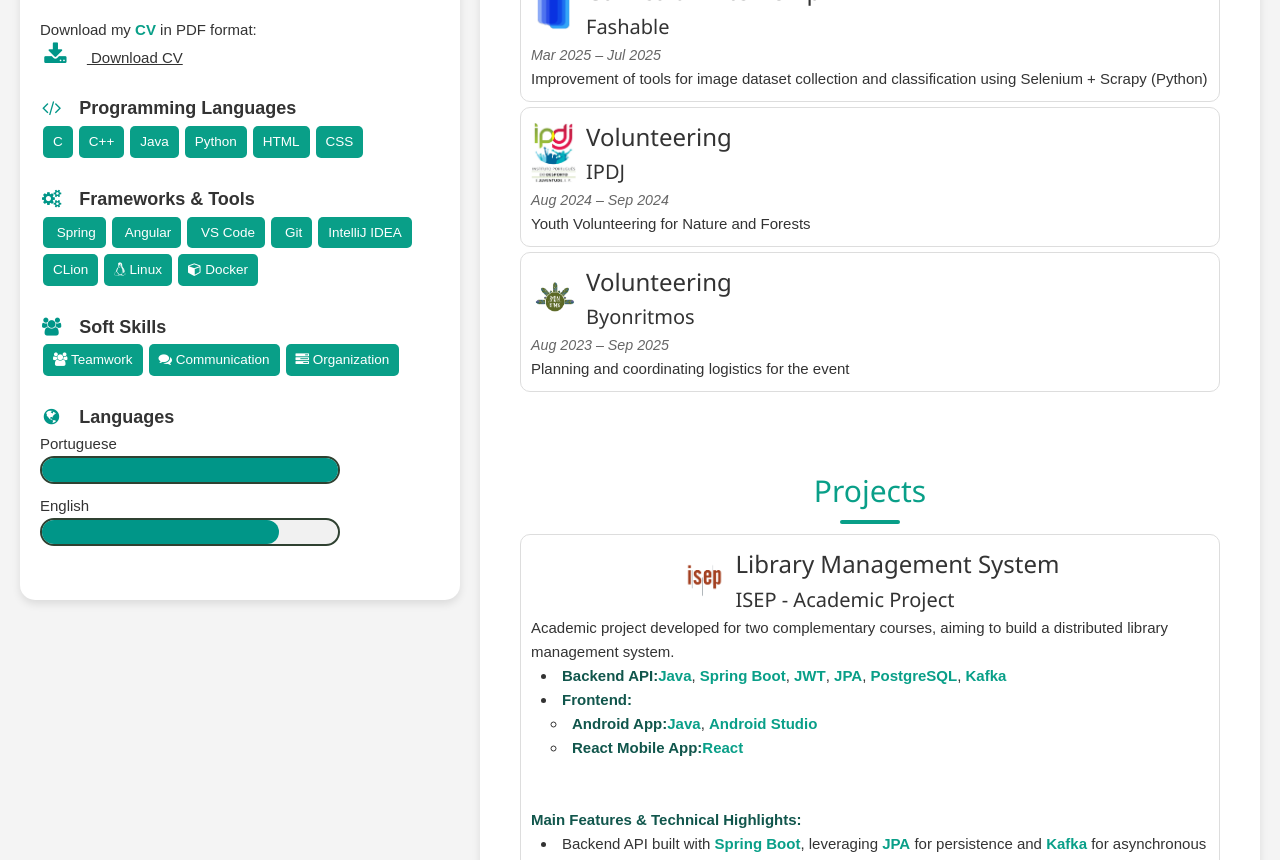
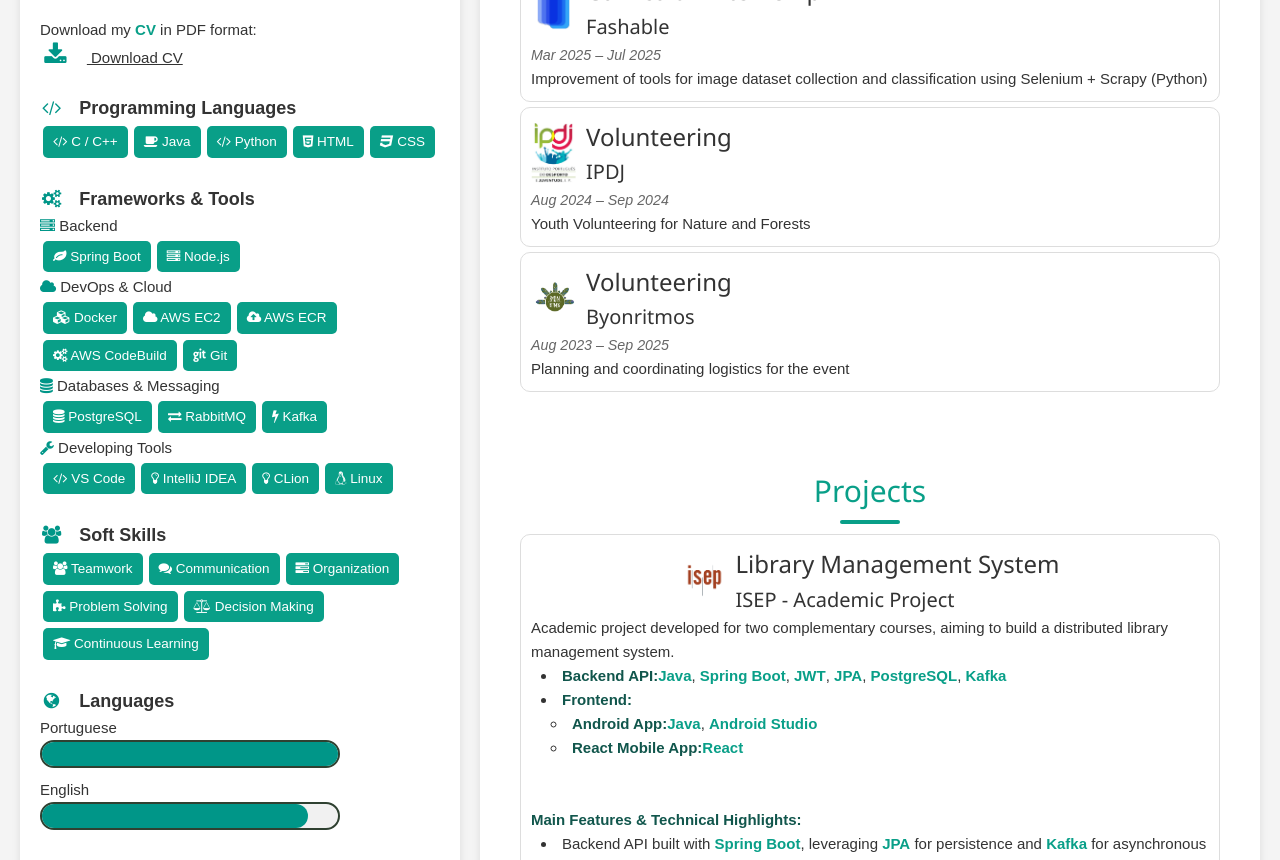
Before and after one commit to 1200908/portfolio-angular, an Angular app: page / in a window 1280 px wide. Shown: the part 680-1540 px from the top of the page. Built offline with nearby package versions, Linux system fonts and the light colour scheme.

Commit message:
Skills upgrade

```diff
--- a/src/app/app.component.html
+++ b/src/app/app.component.html
@@ -58,8 +58,8 @@
           </a></p>
           <br>
           <p>Download my <span class="tech-highlight">CV</span> in PDF format:</p>
-            <a href="./assets/Jorge Miguel  Vieira.pdf" class="download-btn" target="_blank" download>
-              <i class="fa fa-download w3-text-teal fa-fw w3-margin-right"></i> Download CV
+            <a href="./assets/jorge_miguel_oliveira_vieira.pdf" class="download-btn social-icons_" target="_blank" download>
+              <i class="fa fa-download w3-text-teal fa-fw w3-margin-right "></i> Download CV
             </a>
             <br>
       </div>
@@ -68,36 +68,69 @@
             <b><i class="fa fa-code fa-fw w3-margin-right w3-text-teal"></i>Programming Languages</b>
           </p>
           <div class="skills-container">
-            <span class="skills-badge"> C</span>
-            <span class="skills-badge"> C++</span>
-            <span class="skills-badge"> Java</span>
-            <span class="skills-badge">Python</span>
-            <span class="skills-badge"> HTML</span>
-            <span class="skills-badge"> CSS</span>
+            <span class="skills-badge"><i class="fa fa-code"></i> C / C++ </span>
+            <span class="skills-badge"><i class="fa fa-coffee"></i> Java</span>
+            <span class="skills-badge"><i class="fa fa-code"></i> Python</span>
+            <span class="skills-badge"><i class="fa fa-html5"></i> HTML</span>
+            <span class="skills-badge"><i class="fa fa-css3"></i> CSS</span>
           </div>
             <br>
+
+
+
+
+
           <p class="w3-large w3-text-theme">
             <b><i class="fa fa-cogs fa-fw w3-margin-right w3-text-teal"></i>Frameworks & Tools</b>
           </p>
-          <div class="skills-container">
-            <span class="skills-badge"><i class="fa fa-spring"></i> Spring</span>
-            <span class="skills-badge"><i class="fa fa-angular"></i> Angular</span>
-            <span class="skills-badge"><i class="fa fa-code-branch"></i> VS Code</span>
-            <span class="skills-badge"><i class="fa fa-code-branch"></i> Git</span>
-            <span class="skills-badge"> IntelliJ IDEA</span>
-            <span class="skills-badge"> CLion</span>
-            <span class="skills-badge"><i class="fa fa-linux"></i> Linux</span>
-            <span class="skills-badge"><i class="fa fa-cube"></i> Docker</span>
-          </div>
+        <div class="w3-text-theme ">
+          <i class="fa fa-server w3-text-teal"></i> Backend
+        </div>
+        <div class="skills-container category-backend">
+          <span class="skills-badge"><i class="fa fa-leaf"></i> Spring Boot</span>
+          <span class="skills-badge"><i class="fa fa-server"></i> Node.js</span>
+        </div>
+        <div class="w3-text-theme ">
+          <i class="fa fa-cloud w3-text-teal"></i> DevOps & Cloud
+        </div>
+        <div class="skills-container category-devops">
+          <span class="skills-badge"><i class="fa fa-cubes"></i> Docker</span>
+          <span class="skills-badge"><i class="fa fa-cloud"></i> AWS EC2</span>
+          <span class="skills-badge"><i class="fa fa-cloud-upload"></i> AWS ECR</span>
+          <span class="skills-badge"><i class="fa fa-gears"></i> AWS CodeBuild</span>
+          <span class="skills-badge"><i class="fa fa-git"></i> Git</span>
+        </div>
+        <div class="w3-text-theme ">
+          <i class="fa fa-database w3-text-teal"></i> Databases & Messaging
+        </div>
+        <div class="skills-container category-data">
+          <span class="skills-badge"><i class="fa fa-database"></i> PostgreSQL</span>
+          <span class="skills-badge"><i class="fa fa-exchange"></i> RabbitMQ</span>
+          <span class="skills-badge"><i class="fa fa-bolt"></i> Kafka</span>
+        </div>
 
+        <!-- Ferramentas de Desenvolvimento -->
+        <div class="w3-text-theme">
+          <i class="fa fa-wrench w3-text-teal"></i> Developing Tools
+        </div>
+        <div class="skills-container category-tools">
+          <span class="skills-badge"><i class="fa fa-code"></i> VS Code</span>
+          <span class="skills-badge"><i class="fa fa-lightbulb-o"></i> IntelliJ IDEA</span>
+          <span class="skills-badge"><i class="fa fa-lightbulb-o"></i> CLion</span>
+          <span class="skills-badge"><i class="fa fa-linux"></i> Linux</span>
+        </div>
         <br>
-        <p class="w3-large w3-text-theme">
+        <p class="w3-large w3-text-theme ">
             <b><i class="fa fa-users fa-fw w3-margin-right w3-text-teal"></i>Soft Skills</b>
           </p>
         <span class="skills-badge"><i class="fa fa-users"></i> Teamwork</span>
         <span class="skills-badge"><i class="fa fa-comments"></i> Communication</span>
          <span class="skills-badge"><i class="fa fa-tasks"></i> Organization</span>
-         <br>
+        <span class="skills-badge"><i class="fa fa-puzzle-piece"></i> Problem Solving</span>
+        <span class="skills-badge"><i class="fa fa-balance-scale"></i> Decision Making</span>
+        <span class="skills-badge"><i class="fa fa-graduation-cap"></i> Continuous Learning</span>
+
+        <br>
         <br>
         <p class="w3-large w3-text-theme"><b><i class="fa fa-globe fa-fw w3-margin-right w3-text-teal"></i>Languages</b></p>
           <p>Portuguese</p>
@@ -106,7 +139,7 @@
           </div>
           <p>English</p>
           <div class="w3-light-grey w3-round-xlarge" style="border: 2px solid rgb(47, 65, 49);">
-            <div class="w3-round-xlarge w3-teal" style="height:24px;width:80%"></div>
+            <div class="w3-round-xlarge w3-teal" style="height:24px;width:90%"></div>
           </div>
           <br>
       </div>
```
Also changed, not shown: 2 other files (tests, documents, lock files or other folders).
